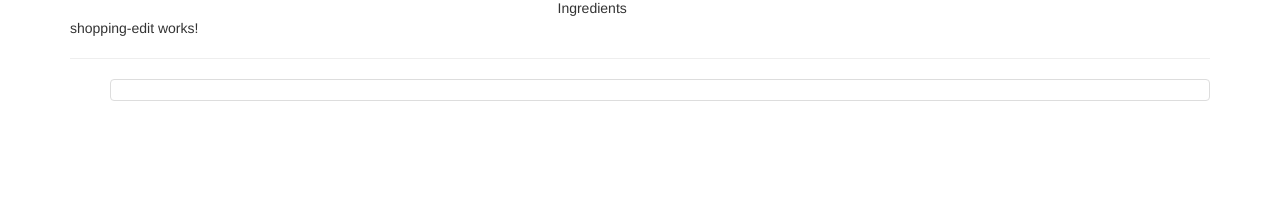
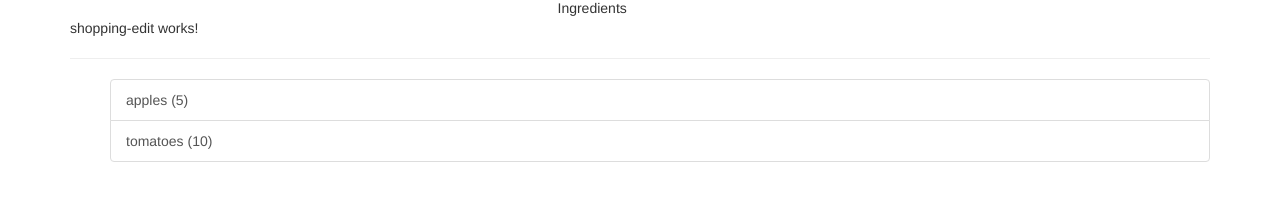
Before and after one commit to MateuszZie/Angular-course, an Angular app in the folder basic-project/: page / in a window 1280 px wide. Shown: the part 199-400 px from the top of the page. Built offline with nearby package versions, Linux system fonts and the light colour scheme.

Commit message:
Creating and Outputting the Shopping List

```diff
--- a/basic-project/src/app/shopping-list/shopping-list.component.html
+++ b/basic-project/src/app/shopping-list/shopping-list.component.html
@@ -3,7 +3,12 @@
     <app-shopping-edit></app-shopping-edit>
     <hr />
     <ul class="list group">
-      <a class="list-group-item" style="cursor: pointer"></a>
+      <a
+        class="list-group-item"
+        style="cursor: pointer"
+        *ngFor="let ingredient of ingredients"
+        >{{ ingredient.name }} ({{ ingredient.amount }})</a
+      >
     </ul>
   </div>
 </div>
--- a/basic-project/src/app/shopping-list/shopping-list.component.ts
+++ b/basic-project/src/app/shopping-list/shopping-list.component.ts
@@ -1,4 +1,5 @@
 import { Component, OnInit } from '@angular/core';
+import { Ingridient } from '../shered/ingredient.model';
 
 @Component({
   selector: 'app-shopping-list',
@@ -6,7 +7,10 @@ import { Component, OnInit } from '@angular/core';
   styleUrls: ['./shopping-list.component.css'],
 })
 export class ShoppingListComponent implements OnInit {
-  ingredient = [];
+  ingredients: Ingridient[] = [
+    new Ingridient('apples', 5),
+    new Ingridient('tomatoes', 10),
+  ];
 
   constructor() {}
 
```
